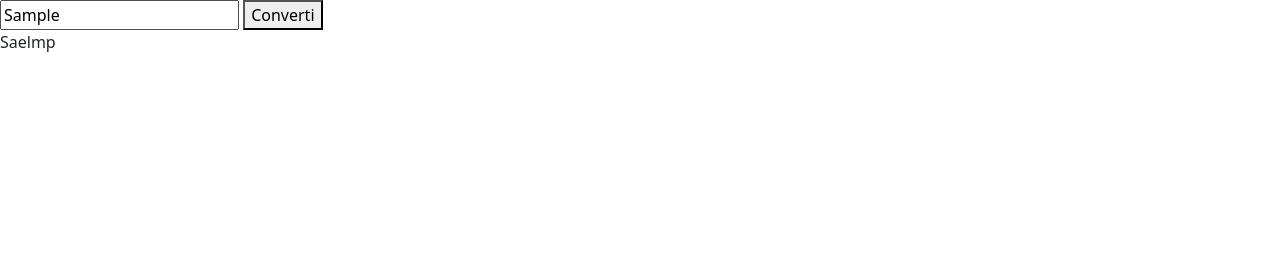
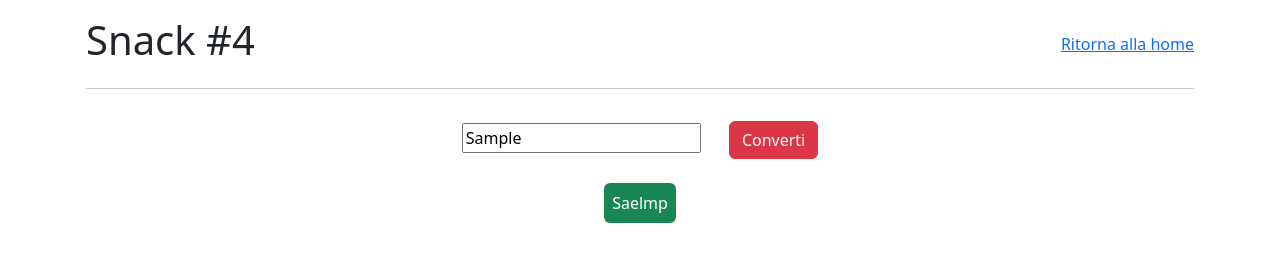
Before and after one commit to albertotaddeucci/js-jsnacks-blocco-3, a plain HTML site: page Snack4 (bonus)/index.html in a window 1280 px wide. Both pictures are taken after typing "Sample" into the empty fields and a click on the button "Converti". Drawn offline with nearby package versions, Linux system fonts and the light colour scheme.

Commit message:
stile snack 4

```diff
--- a/Snack4 (bonus)/index.html
+++ b/Snack4 (bonus)/index.html
@@ -13,12 +13,40 @@
 
 </head>
 <body>
+  <div class="container p-3">
 
-  <input type="text" id="input-text">
+    <div class="row justify-content-between align-items-center ">
+      <div class="col-auto">
+        <h1>Snack #4</h1>
 
-  <button id="button-start">Converti</button>
+      </div>
+      <div class="col-auto">
+        <a href="../index.html">Ritorna alla home</a>
 
-  <div id="result"></div>
+      </div>
+    </div>
+    <hr>
+
+    <div class="row justify-content-center flex-column align-items-center p-3">
+      <div class="col-auto">
+
+        <input type="text" id="input-text">
+
+        <button id="button-start" class="btn btn-danger ms-4">Converti</button>
+
+
+
+      </div>
+
+      <div class="col-auto">
+        <div id="result" class="bg-success my-4 rounded-2 text-white p-2 text-center" style="display: none;"></div>
+
+      </div>
+
+
+    </div>
+
+  </div>
 
 
 
--- a/Snack4 (bonus)/script.js
+++ b/Snack4 (bonus)/script.js
@@ -19,6 +19,7 @@ buttonStart.addEventListener("click",function(){
        resultElement.innerText += array[i]
 
     }
+    resultElement.style = "display: block"
 
 })
 
```
